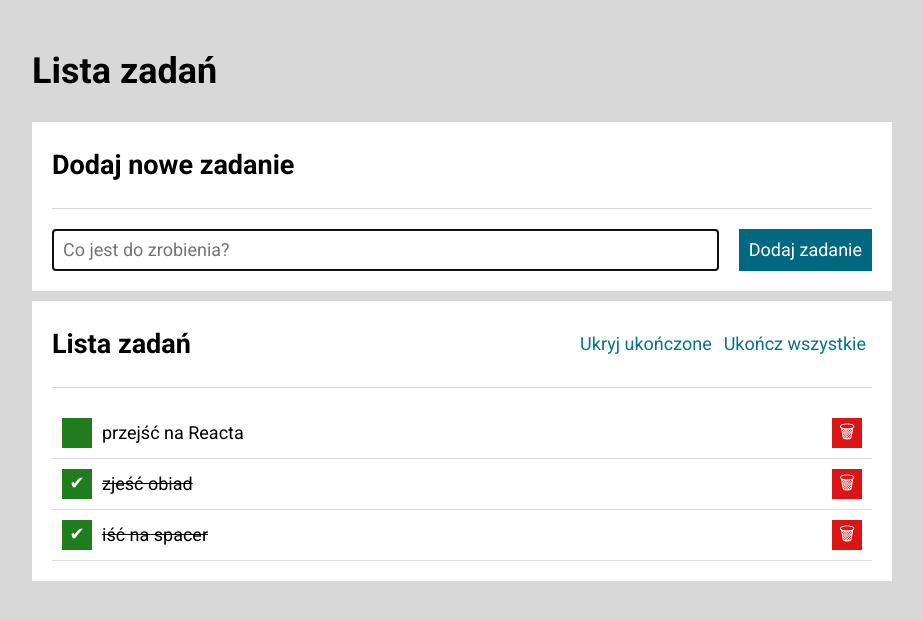
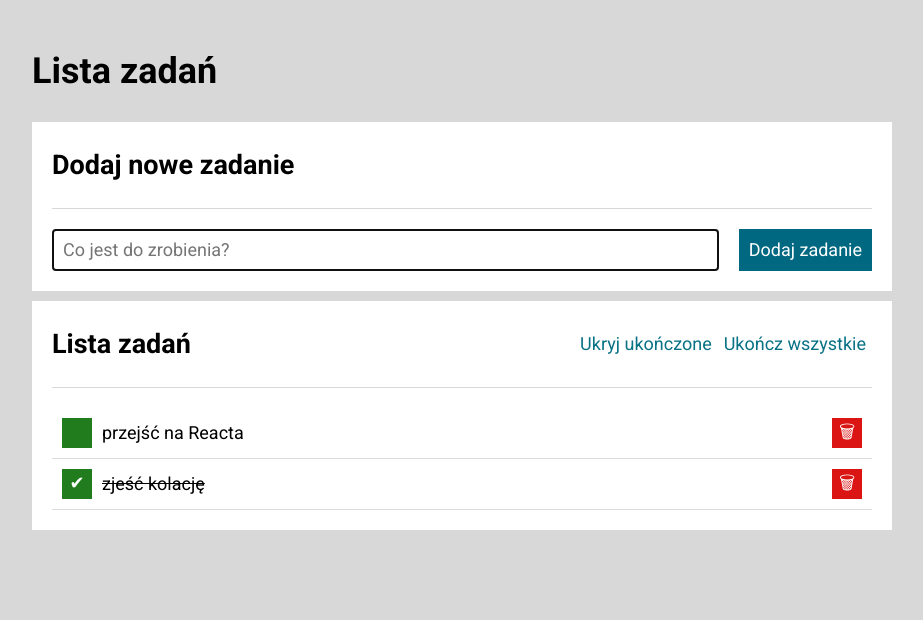
Before and after one commit to amikulska735/todos-list-react, a React (Create React App) app: page / in a window 1280 px wide. Shown: the top 620 px of the page, without its empty margins (178-1101 px from the left). Built offline with nearby package versions, Linux system fonts and the light colour scheme.

Commit message:
added new interactions to app.js

```diff
--- a/src/App.js
+++ b/src/App.js
@@ -1,3 +1,4 @@
+import { useState } from "react";
 import Form from "./Form";
 import Tasks from "./Tasks";
 import Section from "./Section";
@@ -5,29 +6,76 @@ import Buttons from "./Buttons";
 import Header from "./Header";
 import Container from "./Container";
 
-const tasks = [
-    {id: 1, content: "przejść na Reacta", done: false },
-    {id: 2, content: "zjeść obiad", done: true },
-    {id: 3, content: "iść na spacer", done: true},
-];
+function App() {
+  const [hideDone, setHideDone] = useState(false);
+  const [tasks, setTasks] = useState ([
+    { id: 1, content: "przejść na Reacta", done: false },
+    { id: 2, content: "zjeść kolację", done: true },
+  ]);
 
-const hideDone = false;
+  const toggleHideDone = () => {
+    setHideDone(hideDone => !hideDone);
+  };
 
-function App() {
+  const removeTask = (id) => {
+    setTasks(tasks => tasks.filter(task => task.id !== id));
+  };
+
+  const toggleTaskDone = (id) => {
+    setTasks(tasks => tasks.map(task => {
+      if (task.id === id) {
+        return { ...task, done: !task.done };
+      }
+
+      return task;
+    }));
+  }
+
+  const setAllDone = () => {
+    setTasks(tasks => tasks.map(task => ({
+      ...task, done: true
+    })));
+  };
+
+  const addNewTask = (newTaskContent) => {
+    if (newTaskContent === "") {
+      return;
+    }
+
+    setTasks(tasks => [
+      ...tasks,
+      {
+        content: newTaskContent,
+        done: false,
+        id: tasks.length === 0 ? 1 : tasks[tasks.length - 1].id + 1,
+      },
+    ])
+  };
+
   return (
   <Container>
       <Header title="Lista zadań" />
       <Section
-      title ="Dodaj nowe zadanie"
-      body={<Form />}
+         title ="Dodaj nowe zadanie"
+         body={<Form addNewTask={addNewTask}/>}
       />
       <Section
-      title="Lista zadań"
-      body= {
-      <Tasks tasks={tasks} hideDone={hideDone} />
+        title="Lista zadań"
+        body= {
+      <Tasks
+        tasks={tasks}
+        hideDone={hideDone}
+        removeTask={removeTask}
+        toggleTaskDone={toggleTaskDone}
+      />
     }
-      extraHeaderContent={
-      <Buttons tasks={tasks} hideDone={hideDone} />
+        extraHeaderContent={
+      <Buttons
+        tasks={tasks}
+        hideDone={hideDone}
+        toggleHideDone={toggleHideDone}
+        setAllDone={setAllDone}
+      />
     }
       />
   </Container>
```
